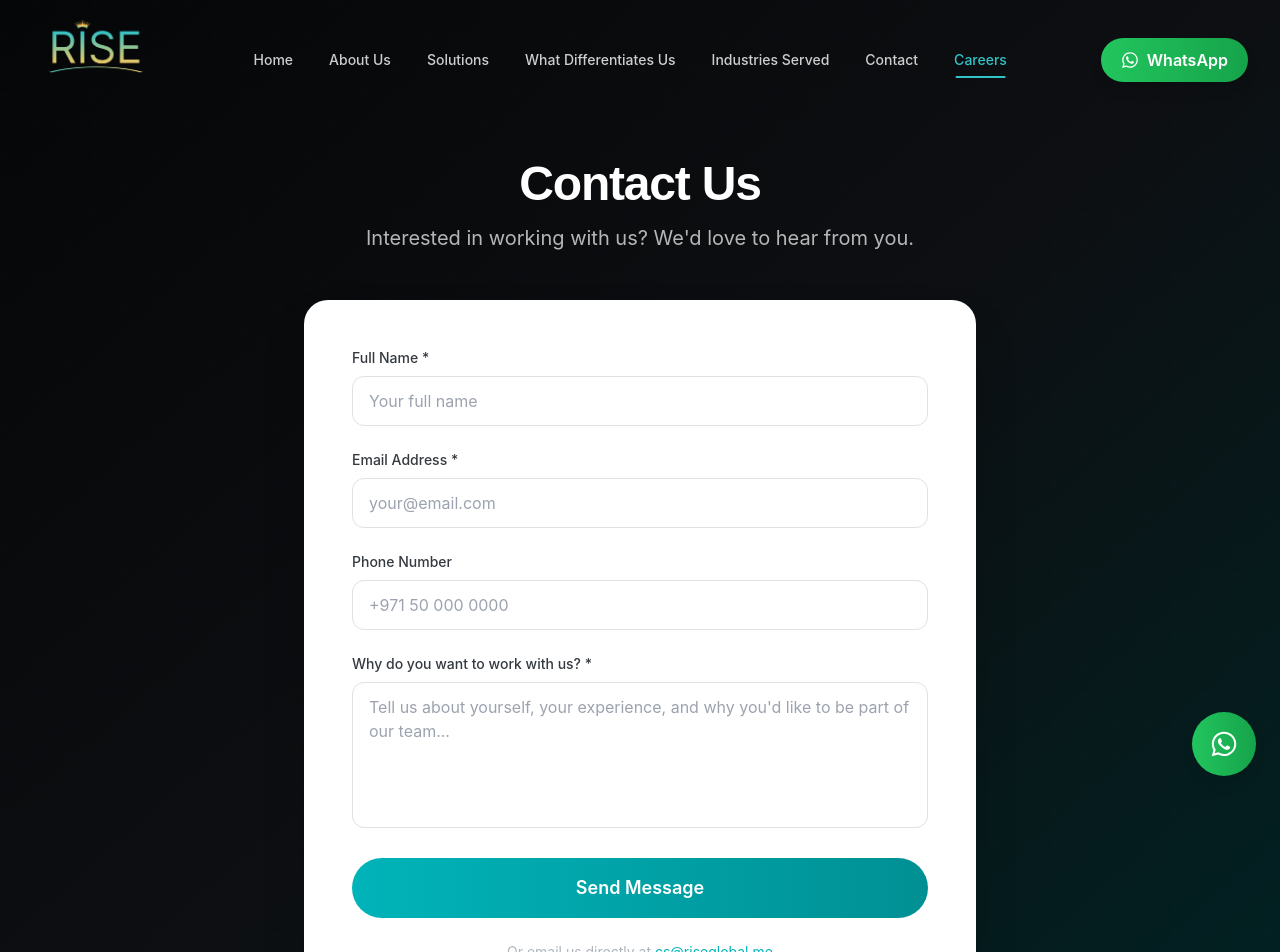
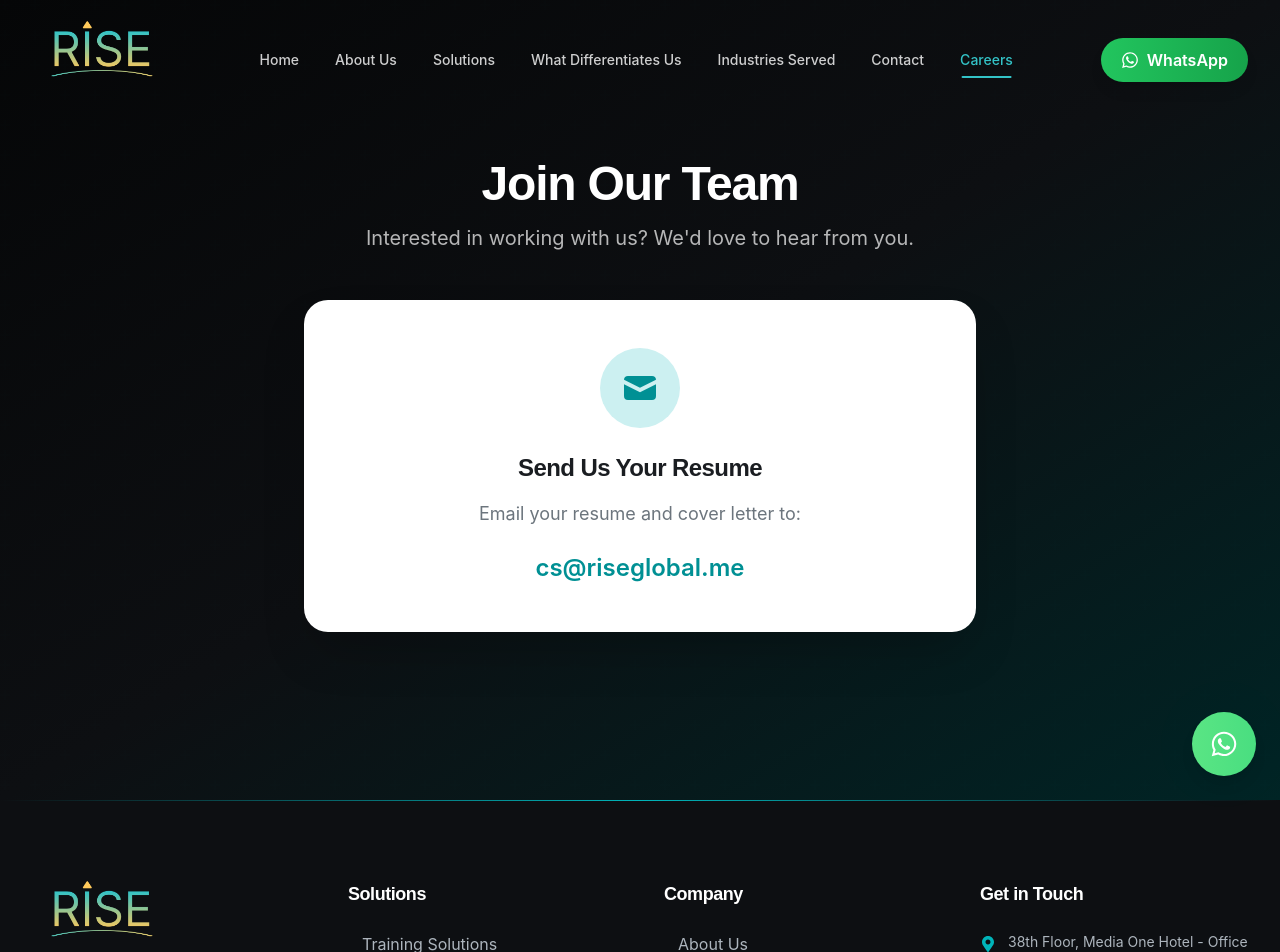
Before and after one commit to hadi14250/Rise-Website, a React (Create React App) app: page /careers in a window 1280 px wide. Shown: the top 952 px of the page. Built offline with nearby package versions, Linux system fonts and the light colour scheme.

Commit message:
Fix contact form - add Web3Forms integration

```diff
--- a/src/components/layout/Footer.tsx
+++ b/src/components/layout/Footer.tsx
@@ -71,10 +71,7 @@ const Footer: React.FC = () => {
                 className="h-20 w-auto object-contain"
               />
             </Link>
-            <p className="text-dark-300 leading-relaxed mb-6">
-              We rise by lifting others. Empowering individuals and organizations to achieve excellence through world-class training, coaching, and HR solutions.
-            </p>
-            <div className="flex items-center gap-3">
+            <div className="flex items-center gap-3 mt-6">
               {[
                 { icon: FaLinkedin, href: 'https://www.linkedin.com/company/rise-middle-east/', label: 'LinkedIn' },
                 { icon: FaWhatsapp, href: 'https://wa.me/96179322109', label: 'WhatsApp' },
--- a/src/components/sections/About.tsx
+++ b/src/components/sections/About.tsx
@@ -57,7 +57,7 @@ const About: React.FC = () => {
             whileInView={{ opacity: 1, x: 0 }}
             viewport={{ once: true }}
             transition={{ duration: 0.6 }}
-            className="relative"
+            className="relative hidden lg:block"
           >
             <div className="aspect-square rounded-3xl overflow-hidden bg-gradient-to-br from-primary-100 via-primary-50 to-accent-100 p-6 relative shadow-2xl">
               {/* Animated background blobs */}
--- a/src/components/ui/WhatsAppWidget.tsx
+++ b/src/components/ui/WhatsAppWidget.tsx
@@ -28,7 +28,7 @@ const WhatsAppWidget: React.FC = () => {
             className="absolute bottom-20 right-0 w-80 bg-white rounded-2xl shadow-2xl overflow-hidden"
           >
             {/* Header */}
-            <div className="bg-gradient-to-r from-green-500 to-green-600 p-4">
+            <div className="p-4" style={{ background: 'linear-gradient(to right, #5BE584, #4ADE80)' }}>
               <div className="flex items-center justify-between">
                 <div className="flex items-center gap-3">
                   <div className="w-12 h-12 bg-white rounded-full flex items-center justify-center">
@@ -86,7 +86,8 @@ const WhatsAppWidget: React.FC = () => {
         onClick={() => setIsOpen(!isOpen)}
         whileHover={{ scale: 1.1 }}
         whileTap={{ scale: 0.9 }}
-        className="relative w-16 h-16 bg-gradient-to-r from-green-500 to-green-600 text-white rounded-full shadow-lg flex items-center justify-center hover:shadow-xl transition-shadow duration-300"
+        className="relative w-16 h-16 text-white rounded-full shadow-lg flex items-center justify-center hover:shadow-xl transition-shadow duration-300"
+        style={{ background: 'linear-gradient(to right, #5BE584, #4ADE80)' }}
       >
         <AnimatePresence mode="wait">
           {isOpen ? (
@@ -114,7 +115,7 @@ const WhatsAppWidget: React.FC = () => {
 
         {/* Pulse Animation */}
         {!isOpen && (
-          <span className="absolute inset-0 rounded-full bg-green-500 animate-ping opacity-25" />
+          <span className="absolute inset-0 rounded-full animate-ping opacity-25" style={{ backgroundColor: '#5BE584' }} />
         )}
       </motion.button>
     </div>
--- a/src/pages/Careers.tsx
+++ b/src/pages/Careers.tsx
@@ -1,50 +1,8 @@
-import React, { useState } from 'react';
+import React from 'react';
 import { motion } from 'framer-motion';
-import { HiCheck, HiExclamation } from 'react-icons/hi';
+import { HiMail } from 'react-icons/hi';
 
 const Careers: React.FC = () => {
-  const [formState, setFormState] = useState({
-    name: '',
-    email: '',
-    phone: '',
-    message: '',
-  });
-  const [isSubmitting, setIsSubmitting] = useState(false);
-  const [isSubmitted, setIsSubmitted] = useState(false);
-  const [error, setError] = useState<string | null>(null);
-
-  const handleChange = (e: React.ChangeEvent<HTMLInputElement | HTMLTextAreaElement>) => {
-    setFormState({
-      ...formState,
-      [e.target.name]: e.target.value,
-    });
-  };
-
-  const handleSubmit = async (e: React.FormEvent) => {
-    e.preventDefault();
-    setIsSubmitting(true);
-    setError(null);
-
-    try {
-      setIsSubmitted(true);
-
-      setTimeout(() => {
-        setIsSubmitted(false);
-        setFormState({
-          name: '',
-          email: '',
-          phone: '',
-          message: '',
-        });
-      }, 5000);
-    } catch (err) {
-      console.error('Failed to send email:', err);
-      setError('Failed to send message. Please try again or contact us via email.');
-    } finally {
-      setIsSubmitting(false);
-    }
-  };
-
   return (
     <section className="relative min-h-screen pt-32 pb-24 lg:pt-40 lg:pb-32 overflow-hidden">
       <div className="absolute inset-0 bg-gradient-to-br from-dark-950 via-dark-900 to-primary-900" />
@@ -57,133 +15,38 @@ const Careers: React.FC = () => {
             initial={{ opacity: 0, y: 30 }}
             animate={{ opacity: 1, y: 0 }}
             transition={{ duration: 0.6 }}
-            className="text-center mb-12"
+            className="text-center"
           >
             <h1 className="text-4xl md:text-5xl font-heading font-bold text-white mb-4">
-              Contact Us
+              Join Our Team
             </h1>
-            <p className="text-xl text-white/70">
+            <p className="text-xl text-white/70 mb-12">
               Interested in working with us? We'd love to hear from you.
             </p>
           </motion.div>
 
-          {/* Form */}
+          {/* Email Card */}
           <motion.div
             initial={{ opacity: 0, y: 30 }}
             animate={{ opacity: 1, y: 0 }}
             transition={{ duration: 0.6, delay: 0.2 }}
-            className="bg-white rounded-3xl p-8 md:p-12 shadow-2xl"
+            className="bg-white rounded-3xl p-8 md:p-12 shadow-2xl text-center"
           >
-            {isSubmitted ? (
-              <motion.div
-                initial={{ opacity: 0, scale: 0.9 }}
-                animate={{ opacity: 1, scale: 1 }}
-                className="text-center py-12"
-              >
-                <div className="w-20 h-20 rounded-full bg-green-100 flex items-center justify-center mx-auto mb-6">
-                  <HiCheck className="w-10 h-10 text-green-500" />
-                </div>
-                <h3 className="text-2xl font-heading font-bold text-dark-800 mb-2">
-                  Thank You!
-                </h3>
-                <p className="text-dark-500">
-                  We've received your message. Our team will get back to you soon.
-                </p>
-              </motion.div>
-            ) : (
-              <form onSubmit={handleSubmit} className="space-y-6">
-                {error && (
-                  <motion.div
-                    initial={{ opacity: 0, y: -10 }}
-                    animate={{ opacity: 1, y: 0 }}
-                    className="flex items-center gap-3 p-4 rounded-xl bg-red-50 text-red-600"
-                  >
-                    <HiExclamation className="w-6 h-6 flex-shrink-0" />
-                    <span>{error}</span>
-                  </motion.div>
-                )}
-
-                <div>
-                  <label htmlFor="name" className="block text-sm font-medium text-dark-700 mb-2">
-                    Full Name *
-                  </label>
-                  <input
-                    type="text"
-                    id="name"
-                    name="name"
-                    value={formState.name}
-                    onChange={handleChange}
-                    required
-                    className="w-full px-4 py-3 rounded-xl border border-dark-200 focus:border-primary-500 focus:ring-2 focus:ring-primary-500/20 outline-none transition-all"
-                    placeholder="Your full name"
-                  />
-                </div>
-
-                <div>
-                  <label htmlFor="email" className="block text-sm font-medium text-dark-700 mb-2">
-                    Email Address *
-                  </label>
-                  <input
-                    type="email"
-                    id="email"
-                    name="email"
-                    value={formState.email}
-                    onChange={handleChange}
-                    required
-                    className="w-full px-4 py-3 rounded-xl border border-dark-200 focus:border-primary-500 focus:ring-2 focus:ring-primary-500/20 outline-none transition-all"
-                    placeholder="your@email.com"
-                  />
-                </div>
-
-                <div>
-                  <label htmlFor="phone" className="block text-sm font-medium text-dark-700 mb-2">
-                    Phone Number
-                  </label>
-                  <input
-                    type="tel"
-                    id="phone"
-                    name="phone"
-                    value={formState.phone}
-                    onChange={handleChange}
-                    className="w-full px-4 py-3 rounded-xl border border-dark-200 focus:border-primary-500 focus:ring-2 focus:ring-primary-500/20 outline-none transition-all"
-                    placeholder="+971 50 000 0000"
-                  />
-                </div>
-
-                <div>
-                  <label htmlFor="message" className="block text-sm font-medium text-dark-700 mb-2">
-                    Why do you want to work with us? *
-                  </label>
-                  <textarea
-                    id="message"
-                    name="message"
-                    value={formState.message}
-                    onChange={handleChange}
-                    required
-                    rows={5}
-                    className="w-full px-4 py-3 rounded-xl border border-dark-200 focus:border-primary-500 focus:ring-2 focus:ring-primary-500/20 outline-none transition-all resize-none"
-                    placeholder="Tell us about yourself, your experience, and why you'd like to be part of our team..."
-                  />
-                </div>
-
-                <motion.button
-                  type="submit"
-                  disabled={isSubmitting}
-                  whileHover={{ scale: 1.02 }}
-                  whileTap={{ scale: 0.98 }}
-                  className="w-full px-10 py-4 text-lg font-semibold rounded-full bg-gradient-to-r from-primary-500 to-primary-600 text-white hover:from-primary-600 hover:to-primary-700 hover:shadow-glow transition-all duration-300 disabled:opacity-50 disabled:cursor-not-allowed"
-                >
-                  {isSubmitting ? 'Sending...' : 'Send Message'}
-                </motion.button>
-
-                <p className="text-center text-dark-400 text-sm">
-                  Or email us directly at{' '}
-                  <a href="mailto:cs@riseglobal.me" className="text-primary-500 hover:underline">
-                    cs@riseglobal.me
-                  </a>
-                </p>
-              </form>
-            )}
+            <div className="w-20 h-20 rounded-full bg-primary-100 flex items-center justify-center mx-auto mb-6">
+              <HiMail className="w-10 h-10 text-primary-600" />
+            </div>
+            <h2 className="text-2xl font-heading font-bold text-dark-800 mb-4">
+              Send Us Your Resume
+            </h2>
+            <p className="text-dark-500 mb-6">
+              Email your resume and cover letter to:
+            </p>
+            <a
+              href="mailto:cs@riseglobal.me"
+              className="inline-flex items-center gap-2 text-2xl font-semibold text-primary-600 hover:text-primary-700 transition-colors"
+            >
+              cs@riseglobal.me
+            </a>
           </motion.div>
         </div>
       </div>
```
Also changed, not shown: src/components/sections/Contact.tsx (+19 -0 lines), public/images/new-logo.png.
